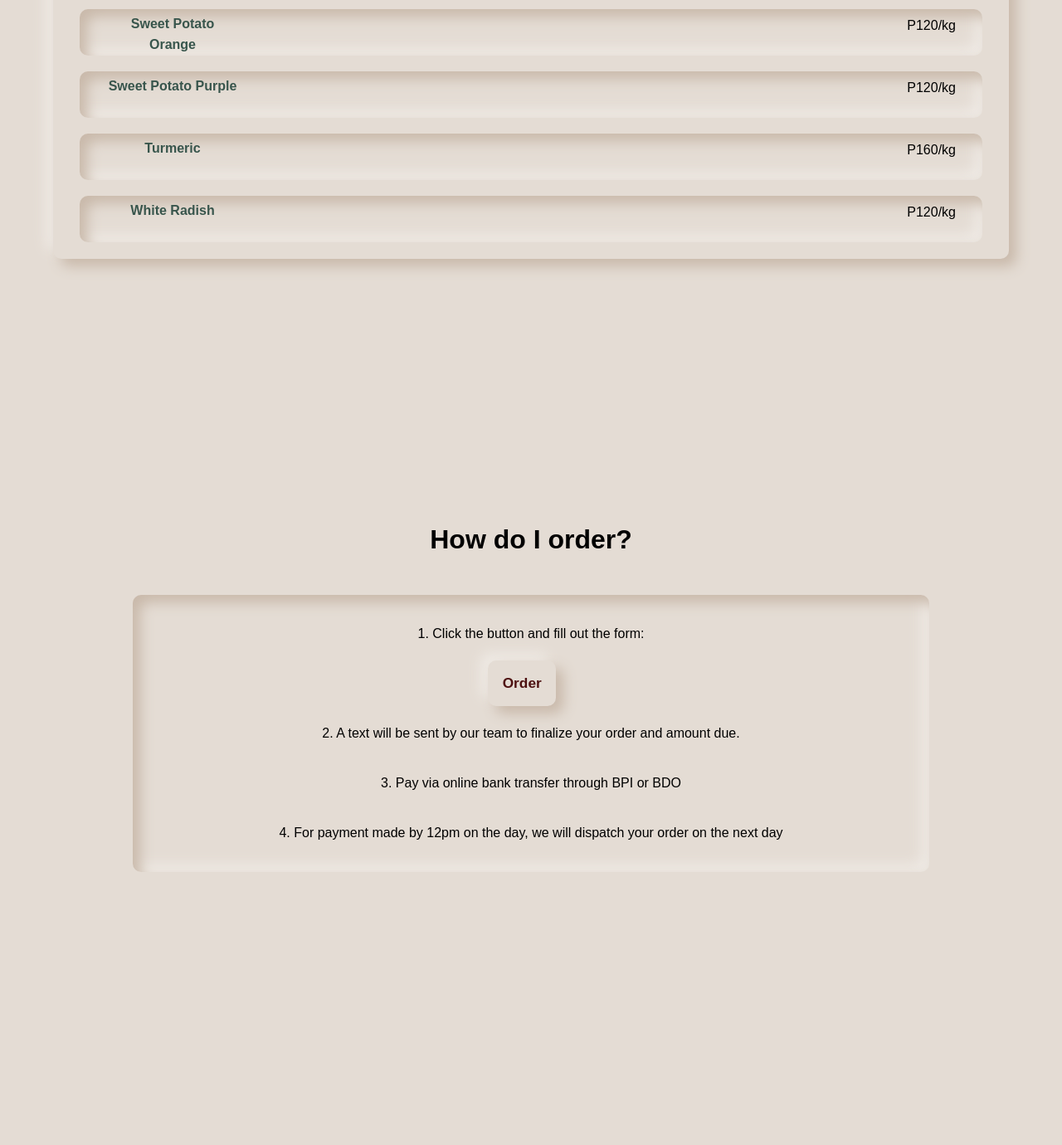
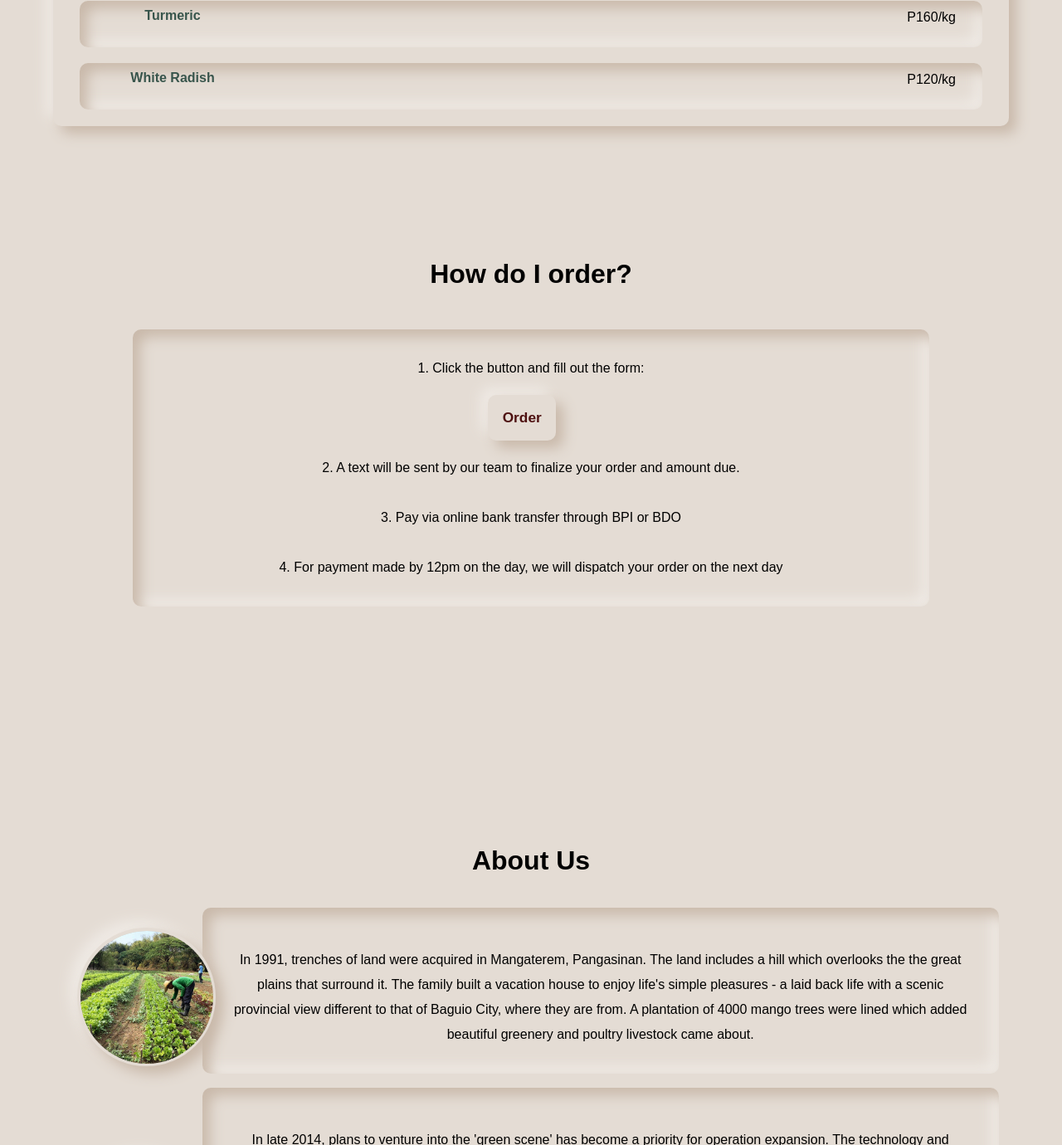
Before and after one commit to phirivera/phirivera.github.io, a PHP site: page / in a window 1280 px wide. Shown: the part 5120-6500 px from the top of the page at 83% size. Before the commit the page ends 6171 px from the top, so only its background shows below. Run offline with PHP 8.4, Linux system fonts and the light colour scheme; some web fonts are replaced.

Commit message:
pulsating banner + about

```diff
--- a/index.html
+++ b/index.html
@@ -25,7 +25,7 @@
 
         <p id="jap-banner">こんにちは~</p>
 
-        <div id="splash">
+        <div class="section" id="splash">
 
             <h1>Need veggies?</h1>
             <h1 id="gotcha">We gotcha!</h1>
@@ -55,8 +55,9 @@
             </a>
         </div>
 
+        <!-- <div class="parallax" id="farm"></div> -->
+
         <div class="section" id="produce">
-            <!-- create a filter and cards, but display: none only -->
             <h2>Take a look at our produce</h2>
             <p>(Prices are subjected to change without prior notice)</p>
             <div class="element bulge outer-button">
@@ -95,18 +96,13 @@
 
                 function tab_click(clicked) {
 
-                    console.log(this.id);
                     const produce = ['leafy-greens', 'fruits', 'fruiting-crops', 'root-crops'];
 
                     if (this.id != 'all'){
-                        console.log(produce);
 
                         const index = produce.indexOf(this.id);
                         if (index > -1)
                             produce.splice(index, 1);
-
-
-                        console.log(produce);
 
                         //clicked button's id should be removed from "produce" already
 
@@ -136,7 +132,7 @@
                         }
                     }
 
-                    // Get all elements with class="tablinks" and remove the class "active"
+                    // Get all elements with class="tab" and remove the class "active"
                     tablinks = document.getElementsByClassName("tab");
                     for (i = 0; i < tablinks.length; i++) {
                         console.log(tablinks[i].id + " " + tablinks[i].classname);
@@ -456,7 +452,7 @@
 
         <div class="section" id="howto">
             <h2> How do I order?</h2>
-            <div class="depress" id="guide">
+            <div class="depress guide">
                 <p>
                     1. Click the button and fill out the form:
                 </p>
@@ -475,5 +471,66 @@
             </div>
         </div>
 
+        <div class="section" id="about">
+
+            <h2>About Us</h2>
+
+            <div class="about-card">
+                <div class="element bulge" id="outer-pic">
+                    <div class="element depress" id="inner-pic">
+                        <img src="images/farm.jpg" alt="" class="pic">
+                    </div>
+                </div>
+                <div class="depress guide about-content">
+                    <p>
+                        In 1991, trenches of land were acquired in Mangaterem, Pangasinan. The land includes a hill which overlooks the the great plains that surround it. The family built a vacation house to enjoy life's simple pleasures - a laid back life with a scenic provincial view different to that of Baguio City, where they are from.
+
+                        A plantation of 4000 mango trees were lined which added beautiful greenery and poultry livestock came about.
+                    </p>
+
+                </div>
+
+            </div>
+
+            <div class="about-card">
+                <div class="element bulge" id="outer-pic">
+                    <div class="element depress" id="inner-pic">
+                        <img src="images/grow.jpg" alt="" class="pic">
+                    </div>
+                </div>
+            <div class="depress guide about-content">
+                    <p>
+                        In late 2014, plans to venture into the 'green scene' has become a priority for operation expansion. The technology and research invested into producing 100% chemical free products evolved from the idea of the food that we eat together on our table to be fresh and healthy.
+
+                    We love our farm, so we like to take care of the land that we share with the animals and plants. We feel like stewards of nature and protectors of our land. This is our healthy farm lifecycle.
+
+                    The most rewarding feeling is that we are able to share this beautiful farm experience with the entire family- keeping our roots to the ground and intertwined with one another, to build a green and healthy world for tomorrow.
+
+                    </p>
+
+                </div>
+
+            </div>
+
+
+            <div class="about-card">
+                <div class="element bulge" id="outer-pic">
+                    <div class="element depress" id="inner-pic">
+                        <img src="images/hill.jpg" alt="" class="pic">
+                    </div>
+                </div>
+            <div class="depress guide about-content">
+                    <p>
+                        Being a Filipino-Japanese family, we have a heavy influence from both cultures. The resourcefulness of Filipinos and the detail-oriented Japanese which we apply to our business practices.
+
+                    'Teraoka' literally translated into English is 'Temple on a Hill'. Like our name, this hill has become iconic to us and as we continue to grow our sacred garden of love, we extend our welcome to enjoy our sanctuary!
+
+                    </p>
+
+                </div>
+
+            </div>
+
+        </div>
     </body>
 </html>
--- a/style.css
+++ b/style.css
@@ -268,7 +305,8 @@ a:visited{
 }
 
 .section{
-  margin-top: 15em;
+  margin-top: 5em;
+  margin-bottom: 5em;
   padding-top: 5em;
   text-align: center;
   align-items: center;
@@ -282,7 +320,7 @@ a:visited{
   margin: .1em;
 }
 
-#guide{
+.guide{
   margin-top: 3em;
   margin-bottom: 8em;
   padding: 2em;
@@ -292,3 +330,51 @@ a:visited{
   display: inline-block;
   width: 70vw;
 }
+
+.about-card{
+  align-content: center;
+  justify-content: center;
+  text-align: center;
+  align-items: center;
+  margin-left: 2em;
+  margin-top: 2em;
+
+}
+
+#outer-pic{
+  position: relative;
+    display: inline-block;
+    width: min-content;
+    height: min-content;
+    border-radius: 100%;
+    top: 30px;
+    right: 15px;
+    margin-right: 0;
+    margin-bottom: 0;
+    padding: .1em;
+    align-self: center;
+    z-index: 10;
+}
+
+#inner-pic{
+  border-radius: 100%;
+  margin: .1em;
+}
+
+.pic{
+  width: 10em;
+  height: 10em;
+  border-radius: 100%;
+  object-fit:cover;
+  background-position:center;
+}
+
+.about-content{
+  margin: 0;
+  margin-left: -35;
+  margin-top: -15;
+}
+
+.about-content p{
+  padding-top: 1em;
+}
```
Also changed, not shown: other parts of style.css (+39 -2 lines), images/farm.jpg (added), images/grow.jpg (added), images/hill.jpg (added).
